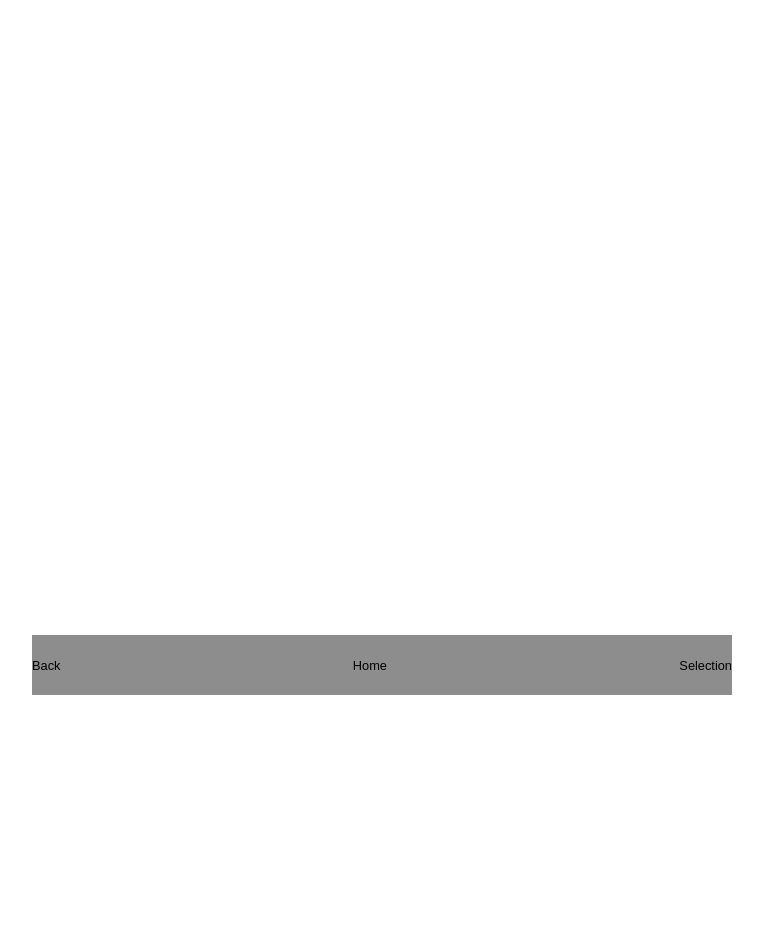
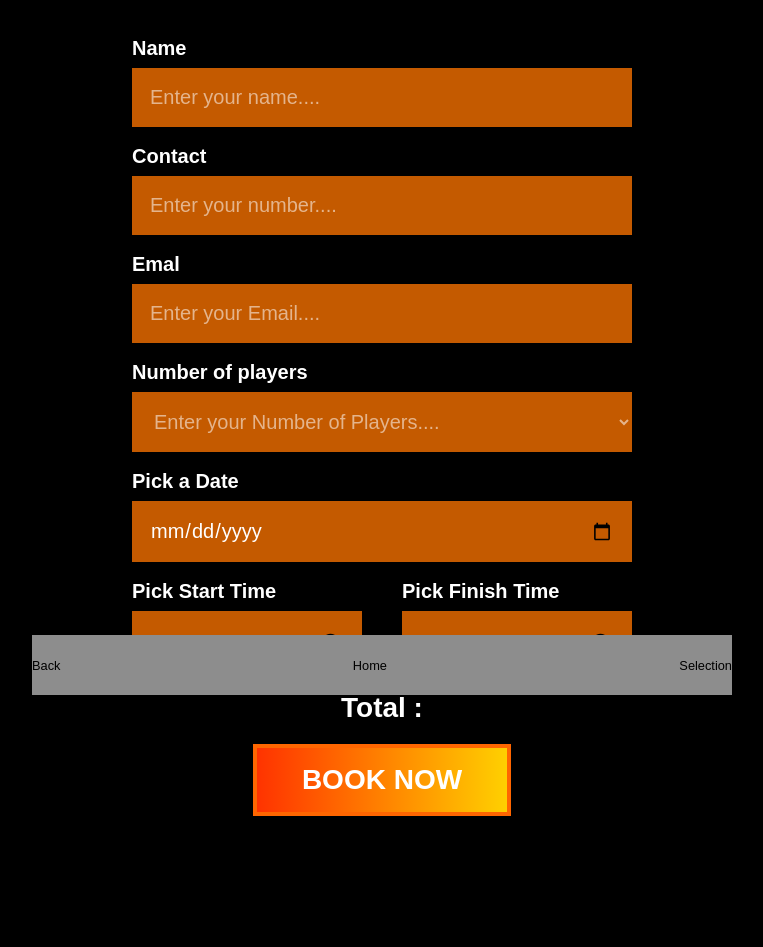
Before and after one commit to jmsbrockie/RapidFire, a plain HTML site: page root/index.html in a window 1280 px wide. Shown: the part 105-1052 px from the top of the page, without its empty margins (258-1021 px from the left). Before the commit the page ends 800 px from the top, so only its background shows below. Drawn offline with nearby package versions, Linux system fonts and the light colour scheme; files whose address does not match are found by name.

Commit message:
Booking page
The booking page is semi complete, just waiting on the other pages so we can connect them and we need to discuss the prices so i can make my page calulate a total

```diff
--- a/root/css/style.css
+++ b/root/css/style.css
@@ -11,6 +11,9 @@ body {
     padding-bottom: 100px;
     max-width: 700px;
     margin: 0 auto;
+    background: black;
+    color: white;
+    font-family: Arial, sans-serif;
 }
 
 .container {
@@ -37,7 +40,66 @@ header {
 /* DETAILS/DESCRIPTION SCREEN (Kevin) */
 
 /* DETAILS/FORM SCREEN (Josh) */
+  .booking-form {
+    width: 90%;
+    max-width: 500px;
+    margin: 40px auto;
+  }
 
+  label {
+    display: block;
+    font-size: 20px;
+    font-weight: bold;
+    margin: 18px 0 8px;
+    color: white;
+  }
+
+  input,
+  select {
+    width: 100%;
+    padding: 18px;
+    font-size: 20px;
+    background: #c45a00;
+    color: white;
+    border: none;
+    outline: none;
+    box-sizing: border-box;
+  }
+
+  input::placeholder {
+    color: rgba(255, 255, 255, 0.55);
+  }
+
+  select {
+    color: rgba(255, 255, 255, 0.55);
+  }
+
+  .time-row {
+    display: flex;
+    gap: 40px;
+  }
+
+  .time-row div {
+    flex: 1;
+  }
+
+  h2 {
+    text-align: center;
+    font-size: 28px;
+    color: white;
+  }
+
+  button {
+    display: block;
+    margin: 20px auto;
+    padding: 16px 45px;
+    font-size: 28px;
+    font-weight: bold;
+    color: white;
+    background: linear-gradient(to right, #ff3300, #ffd000);
+    border: 4px solid #ff6600;
+    cursor: pointer;
+  }
 /* CONFIRMATION SCREEN (James) */
 
 
--- a/root/index.html
+++ b/root/index.html
@@ -35,8 +35,57 @@
                     <img src="img/paintball gun logo.png" alt="Rapidfire logo" height="70px" width="115px" class="HeadImg">
                     <img src="img/bookingf.png" alt="Booking header" height="70px" width="85px" class="HeadImg">
                 </header>
+                <form class="booking-form">
+                    <label>Name</label>
+                    <input type="text" placeholder="Enter your name....">
 
+                    <label>Contact</label>
+                    <input type="tel" placeholder="Enter your number....">
 
+                    <label>Emal</label>
+                    <input type="email" placeholder="Enter your Email....">
+
+                    <label>Number of players</label>
+                    <select>
+                      <option selected disabled>Enter your Number of Players....</option>
+                      <!--Probaly a less obnoxious way to do this but whatever-->
+                      <option>1</option>
+                      <option>2</option>
+                      <option>3</option>
+                      <option>4</option>
+                      <option>5</option>
+                      <option>6</option>
+                      <option>7</option>
+                      <option>8</option>
+                      <option>9</option>
+                      <option>10</option>
+                      <option>11</option>
+                      <option>12</option>
+                      <option>13</option>
+                      <option>14</option>
+                      <option>15</option>
+                    </select>
+
+                    <label>Pick a Date</label>
+                    <input type="date">
+
+                    <div class="time-row">
+                      <div>
+                        <label>Pick Start Time</label>
+                        <input type="time">
+                      </div>
+
+                      <div>
+                        <label>Pick Finish Time</label>
+                        <input type="time">
+                      </div>
+                    </div>
+
+                    <br>
+                    <h2>Total : <!--Calculated total goes here--></h2>
+
+                    <button type="submit">BOOK NOW</button>
+                  </form>
             </section>
 
             <!-- COMFERATION SCREEN (James)-->
```
